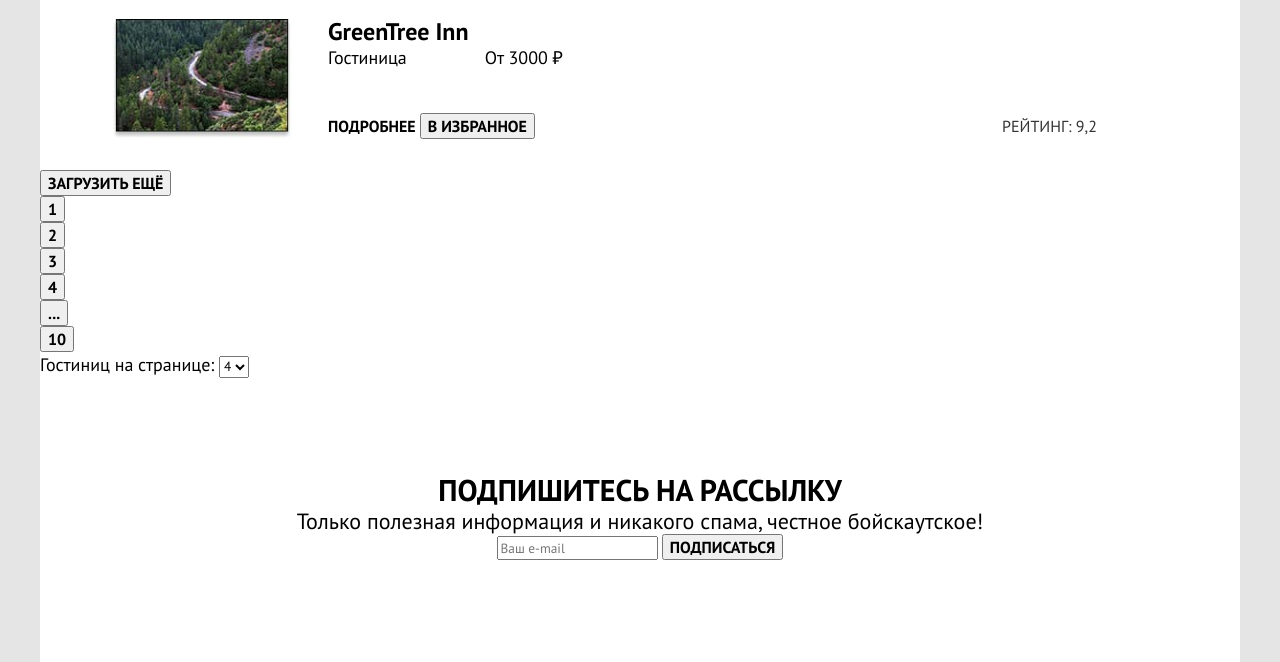
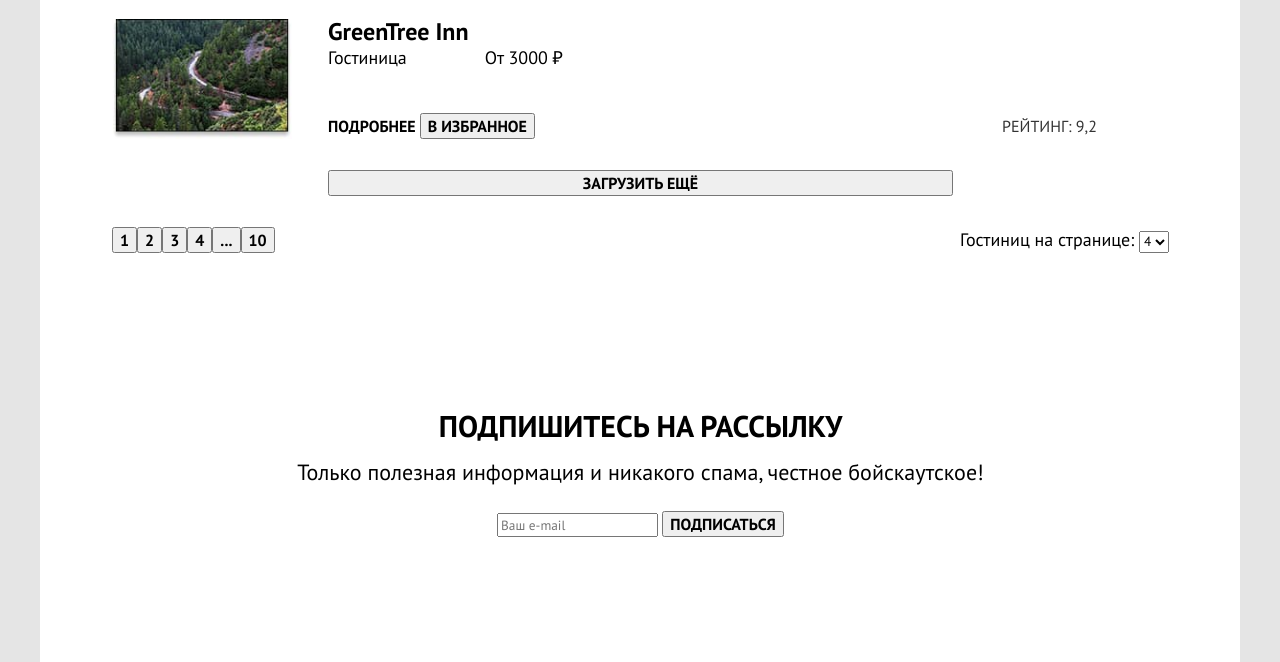
Before and after one commit to aelnko/1898567-sedona-32, a plain HTML site: page catalog.html in a window 1280 px wide. Shown: the part 1025-1687 px from the top of the page. Drawn offline with Linux system fonts and the light colour scheme.

Commit message:
Update style.css

```diff
--- a/css/style.css
+++ b/css/style.css
@@ -279,11 +279,12 @@ ul,ol {
     font-weight: 700;
     text-transform: uppercase;
     line-height: 36px;
-    margin:0;
+    margin-bottom:15px;
 }
 .mailing-description {
     font-size:22px;
     line-height:26px;
+    margin-bottom:26px;
 }
 .email {
     font-family: "PT Sans", sans-serif;
@@ -434,6 +435,24 @@ label {
 .number-products {
     font-family: "PT Sans", sans-serif;
 }
+.load-more {
+    display:flex;
+    justify-content:center;
+    margin:31px 288px;
+}
+.load-more-button {
+    width:625px;
+}
+
+.pagination {
+    display:flex;
+    margin:31px 72px;
+    justify-content:space-between;
+}
+.all-pages {
+    display:flex;
+    margin-right:301px;
+}
 .page-footer {
     display:flex;
     padding:40px;
```
